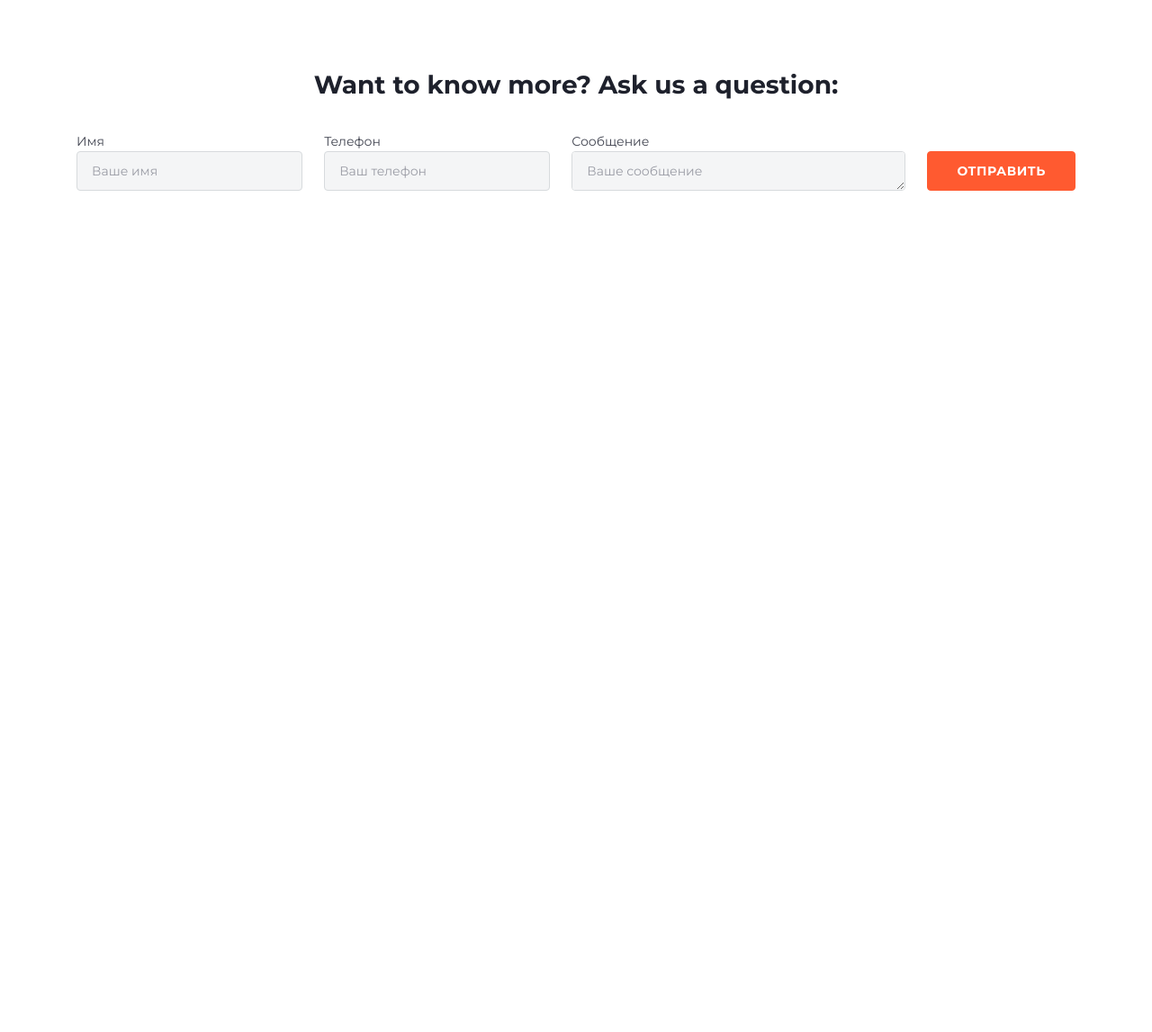
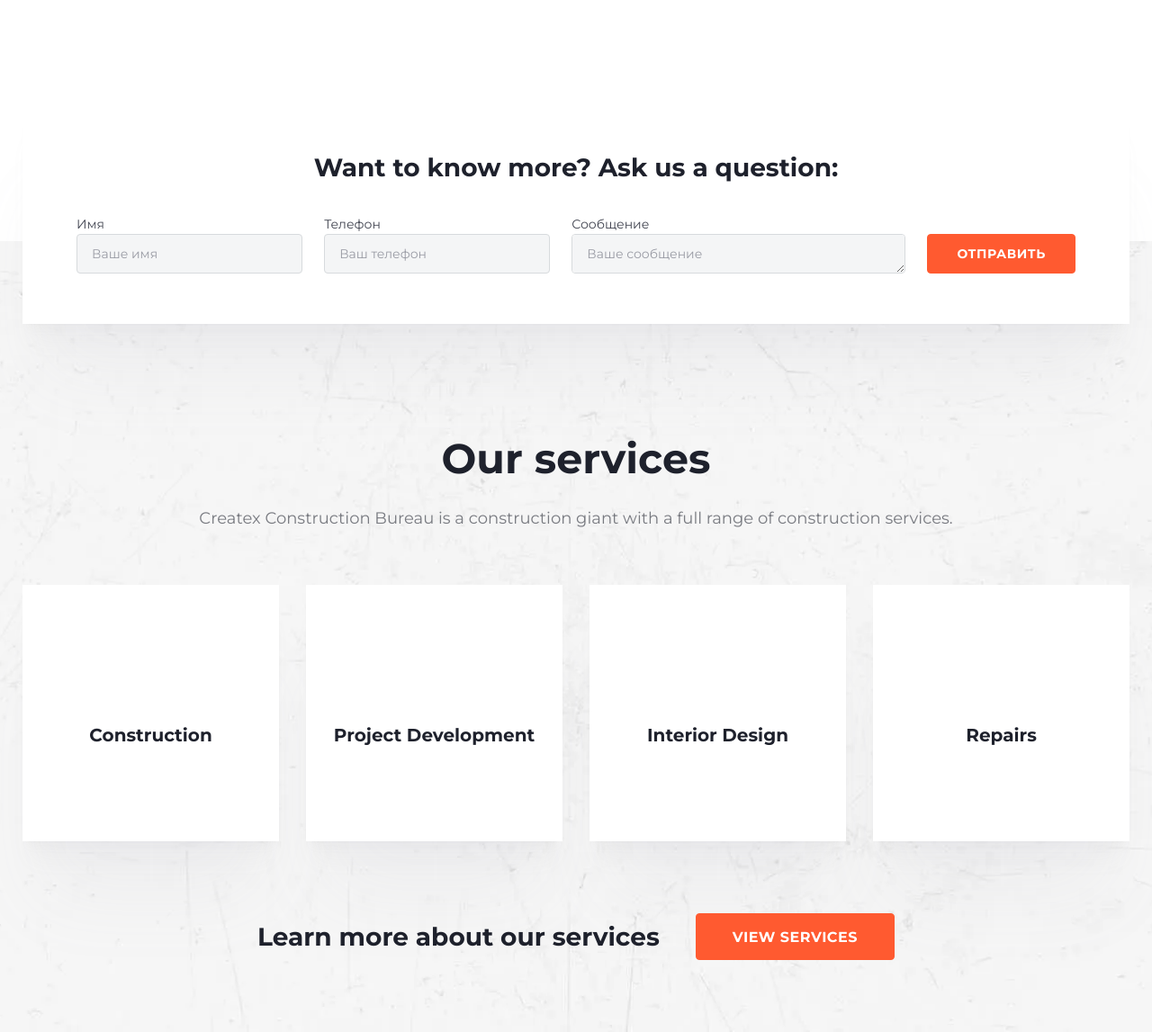
Before and after one commit to not-iron-yury/123, a website: page src/html/index.html in a window 1280 px wide. Shown: the part 1572-2719 px from the top of the page at 90% size. Before the commit the page ends 1840 px from the top, so only its background shows below. Drawn offline with nearby package versions, Linux system fonts and the light colour scheme; files that its build step writes are made by us from their sources; files whose address does not match are found by name.

Commit message:
Секция "our services" + создание отдельных стилей для shadows и cta + мелкие мелкие доработки
Changes to be committed:
	modified:   src/html/index.html
	modified:   src/html/page-home/know-more.html
	modified:   src/html/page-home/our-values.html
	modified:   src/scss/blocks/_index.scss
	modified:   src/scss/blocks/our-values.scss
	modified:   src/scss/UI/forms.scss

	new file:   src/html/page-home/our-services.html
	new file:   src/scss/blocks/our-services.scss
  new file:   src/img/bg/bg-ourservices.jpg
	new file:   src/img/bg/bg-ourservices.webp
	new file:   src/img/ourservices-item.jpg
	new file:   src/img/ourservices-item.webp

	modified:   src/scss/UI/_index.scss
	new file:   src/scss/UI/cta.scss
	new file:   src/scss/UI/shadows.scss
	modified:   src/scss/UI/titles.scss
	modified:   src/scss/base/utils.scss

```diff
--- a/src/html/index.html
+++ b/src/html/index.html
@@ -34,6 +34,8 @@
       <!--  -->
       @@include('page-home/know-more.html')
       <!--  -->
+      @@include('page-home/our-services.html')
+      <!--  -->
     </main>
     <footer></footer>
     <script src="./js/index.js"></script>
--- a/src/html/page-home/know-more.html
+++ b/src/html/page-home/know-more.html
@@ -1,6 +1,6 @@
 <section class="knowmore">
   <div class="container">
-    <form class="form form_knowmore knowmore__form">
+    <form class="form form_knowmore knowmore__form box-shadow">
       <h2 class="title-28 text-center form__title">Want to know more? Ask us a question:</h2>
       <div class="form__wrapper form__wrapper_knowmore">
         <label class="form__label">
@@ -13,7 +13,6 @@
         </label>
         <label class="form__label">
           Сообщение
-          <!-- <input class="form__input" type="text" name="text" placeholder="Ваше сообщение" required /> -->
           <textarea
             class="form__input form__textarea form__textarea_knowmore"
             name="text"
--- /dev/null
+++ b/src/html/page-home/our-services.html
@@ -0,0 +1,46 @@
+<section class="ourservices">
+  <div class="container">
+    <h2 class="title-46 text-center mb-24 ourservices__title">Our services</h2>
+    <p class="text-18 text-center mb-60 ourservices__descr">
+      Createx Construction Bureau is a construction giant with a full range of construction services.
+    </p>
+    <ul class="ourservices__list">
+      <li class="ourservices__item box-shadow">
+        <a href="" class="ourservices__link">
+          <svg class="icon icon_like ourservices__icon" aria-hidden="true">
+            <use href="./img/svg/_sprite.symbol.svg#like"></use>
+          </svg>
+          <h3 class="title-20 ourservices__subtitle">Construction</h3></a
+        >
+      </li>
+      <li class="ourservices__item box-shadow">
+        <a href="" class="ourservices__link">
+          <svg class="icon icon_like ourservices__icon" aria-hidden="true">
+            <use href="./img/svg/_sprite.symbol.svg#like"></use>
+          </svg>
+          <h3 class="title-20 ourservices__subtitle">Project Development</h3>
+        </a>
+      </li>
+      <li class="ourservices__item box-shadow">
+        <a href="" class="ourservices__link">
+          <svg class="icon icon_like ourservices__icon" aria-hidden="true">
+            <use href="./img/svg/_sprite.symbol.svg#like"></use>
+          </svg>
+          <h3 class="title-20 ourservices__subtitle">Interior Design</h3>
+        </a>
+      </li>
+      <li class="ourservices__item box-shadow">
+        <a href="" class="ourservices__link">
+          <svg class="icon icon_like ourservices__icon" aria-hidden="true">
+            <use href="./img/svg/_sprite.symbol.svg#like"></use>
+          </svg>
+          <h3 class="title-20 ourservices__subtitle">Repairs</h3>
+        </a>
+      </li>
+    </ul>
+    <div class="cta">
+      <p class="title-28 cta__text">Learn more about our services</p>
+      <button class="btn btn_color_primary btn_size_lage">View services</button>
+    </div>
+  </div>
+</section>
--- a/src/html/page-home/our-values.html
+++ b/src/html/page-home/our-values.html
@@ -1,7 +1,9 @@
 <section class="ourvalues">
   <div class="container">
-    <h2 class="title-46 text-center ourvalues__title">Our values</h2>
-    <p class="ourvalues__descr text-center">Our mission is to set the highest standards for construction sphere.</p>
+    <h2 class="title-46 text-center mb-24 ourvalues__title">Our values</h2>
+    <p class="text-center mb-60 ourvalues__descr">
+      Our mission is to set the highest standards for construction sphere.
+    </p>
     <ul class="ourvalues__list">
       <li class="ourvalues__item">
         <svg class="icon icon_like ourvalues__icon" aria-hidden="true">
--- a/src/scss/UI/_index.scss
+++ b/src/scss/UI/_index.scss
@@ -6,3 +6,5 @@
 @forward 'radio';
 @forward 'titles';
 @forward 'forms';
+@forward 'cta';
+@forward 'shadows';
--- /dev/null
+++ b/src/scss/UI/cta.scss
@@ -0,0 +1,12 @@
+.cta {
+  display: flex;
+  align-items: center;
+  justify-content: center;
+  gap: 40px;
+
+  @media (max-width: 768px) {
+    flex-direction: column;
+    gap: 20px;
+    text-align: center;
+  }
+}
--- a/src/scss/UI/forms.scss
+++ b/src/scss/UI/forms.scss
@@ -5,8 +5,11 @@
   margin: 0 auto;
   padding: 48px 45px;
   width: 100%;
+  background-color: #ffffff;
 
   &_knowmore {
+    position: relative;
+    top: 92px;
     padding: 48px 60px;
   }
 
--- /dev/null
+++ b/src/scss/UI/shadows.scss
@@ -0,0 +1,5 @@
+.box-shadow {
+  box-shadow: 0 4px 4px -4px rgba(30, 33, 44, 0.03), 0 12px 10px -6px rgba(154, 156, 165, 0.04),
+    0 30px 24px -10px rgba(154, 156, 165, 0.05), 0 80px 80px -20px rgba(154, 156, 165, 0.08);
+  background: var(--white);
+}
--- a/src/scss/UI/titles.scss
+++ b/src/scss/UI/titles.scss
@@ -29,7 +29,7 @@
 }
 
 .title-28 {
-  font-size: 28px;
+  font-size: clamp(1.25rem, 1vw + 1rem, 1.75rem); // 28px;
   line-height: 150%;
 }
 .title-24 {
--- a/src/scss/base/utils.scss
+++ b/src/scss/base/utils.scss
@@ -34,3 +34,10 @@
   justify-content: center;
   align-items: center;
 }
+
+.mb-60 {
+  margin-bottom: 60px;
+}
+.mb-24 {
+  margin-bottom: 24px;
+}
--- a/src/scss/blocks/_index.scss
+++ b/src/scss/blocks/_index.scss
@@ -2,3 +2,4 @@
 @forward 'header';
 @forward 'videoblock';
 @forward 'our-values';
+@forward 'our-services';
--- /dev/null
+++ b/src/scss/blocks/our-services.scss
@@ -0,0 +1,114 @@
+.ourservices {
+  padding: 212px 0 80px;
+
+  background-image: url('../img/bg/bg-ourservices.jpg');
+  background-image: -webkit-image-set(url('../img/bg/bg-ourservices.webp') 1x, url('../img/bg/bg-ourservices.jpg') 1x);
+  background-image: image-set(
+    url('../img/bg/bg-ourservices.webp') type('image/webp') 1x,
+    url('../img/bg/bg-ourservices.jpg') type('image/jpeg') 1x
+  );
+  background-position: center;
+  background-repeat: no-repeat;
+  background-size: cover;
+
+  &__title {
+  }
+
+  &__descr {
+  }
+
+  &__list {
+    display: grid;
+    grid-template-columns: repeat(4, minmax(176px, 285px));
+    grid-auto-rows: 285px;
+    justify-content: space-between;
+    gap: 10px;
+    margin-bottom: 80px;
+
+    @media (max-width: 768px) {
+      grid-template-columns: repeat(2, 1fr);
+      grid-auto-rows: 1fr;
+    }
+    @media (max-width: 480px) {
+      grid-template-columns: 1fr;
+    }
+  }
+
+  &__link {
+    position: relative;
+    display: flex;
+    flex-direction: column;
+    align-items: center;
+    justify-content: flex-start;
+
+    width: 100%;
+    height: 100%;
+    padding: 80px 10px 10px;
+    margin: 0 auto;
+
+    background-image: url('../img/ourservices-item.jpg');
+    background-image: -webkit-image-set(url('../img/ourservices-item.webp') 1x, url('../img/ourservices-item.jpg') 1x);
+    background-image: image-set(
+      url('../img/ourservices-item.webp') type('image/webp') 1x,
+      url('../img/ourservices-item.jpg') type('image/jpeg') 1x
+    );
+    background-position: center;
+    background-repeat: no-repeat;
+    background-size: cover;
+
+    &::before {
+      content: '';
+      position: absolute;
+      left: 0px;
+      top: 0px;
+      width: 100%;
+      height: 100%;
+      background-color: #ffffff;
+      background-repeat: no-repeat;
+      opacity: 1;
+      transition: opacity 0.33s ease;
+    }
+    &:hover::before {
+      background-color: var(--gray-900);
+      opacity: 0.6;
+    }
+    &:hover {
+      .ourservices__subtitle {
+        color: #ffffff;
+      }
+      .ourservices__icon {
+        fill: #ffffff;
+      }
+    }
+
+    @media (max-width: 768px) {
+      max-width: 100%;
+      height: 100%;
+      padding: 44px 10px 30px;
+    }
+    @media (max-width: 480px) {
+      flex-direction: row;
+      padding: 30px;
+    }
+  }
+
+  &__icon {
+    max-width: 48px;
+    width: 100%;
+    margin-bottom: 24px;
+    z-index: 10;
+    transition: fill 0.33s ease;
+    @media (max-width: 480px) {
+      margin-bottom: 0;
+      margin-right: 20px;
+    }
+  }
+  &__subtitle {
+    text-align: center;
+    z-index: 10;
+    transition: color 0.33s ease;
+    @media (max-width: 480px) {
+      text-align: left;
+    }
+  }
+}
--- a/src/scss/blocks/our-values.scss
+++ b/src/scss/blocks/our-values.scss
@@ -1,12 +1,8 @@
 .ourvalues {
   padding-bottom: 28px;
 
-  &__title {
-    margin-bottom: 24px;
-  }
-
-  &__descr {
-    margin-bottom: 60px;
+  @media (max-width: 768px) {
+    padding-bottom: 0;
   }
 
   &__list {
@@ -29,10 +25,11 @@
     &:first-child {
       max-width: 379px;
       width: 100%;
-      padding-right: 6.4vw;
+      //padding-right: 6.4vw;
+      padding-right: 7.5%;
     }
     &:nth-child(2) {
-      padding: 0 6.4vw;
+      padding: 0 7.5%;
       width: 100%;
       border-left: 1px solid;
       border-right: 1px solid;
@@ -41,7 +38,7 @@
     &:last-child {
       max-width: 379px;
       width: 100%;
-      padding-left: 6.4vw;
+      padding-left: 7.5%;
     }
     @media (max-width: 768px) {
       grid-template-columns: 48px 1fr;
```
Also changed, not shown: src/img/bg/bg-ourservices.jpg (added), src/img/bg/bg-ourservices.webp (added), src/img/ourservices-item.jpg (added), src/img/ourservices-item.webp (added).
